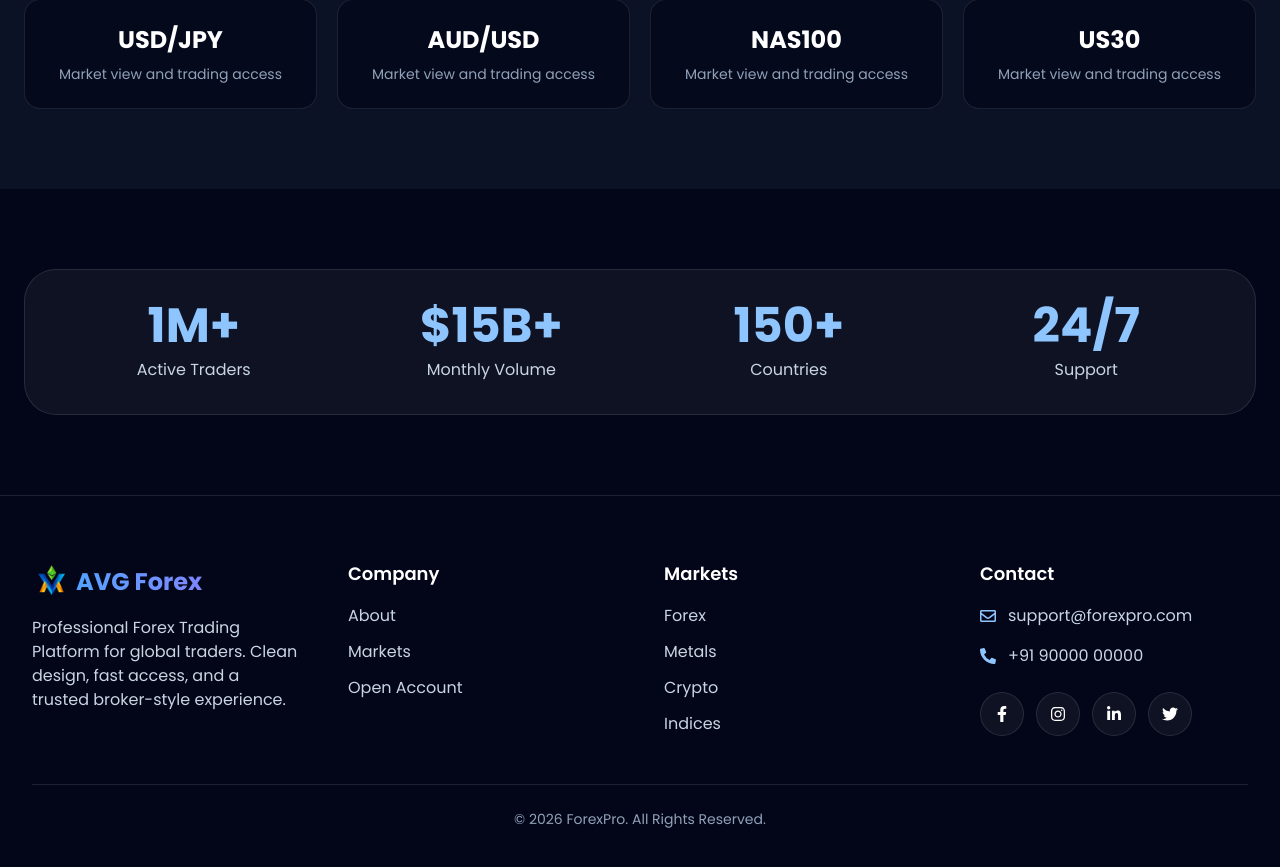
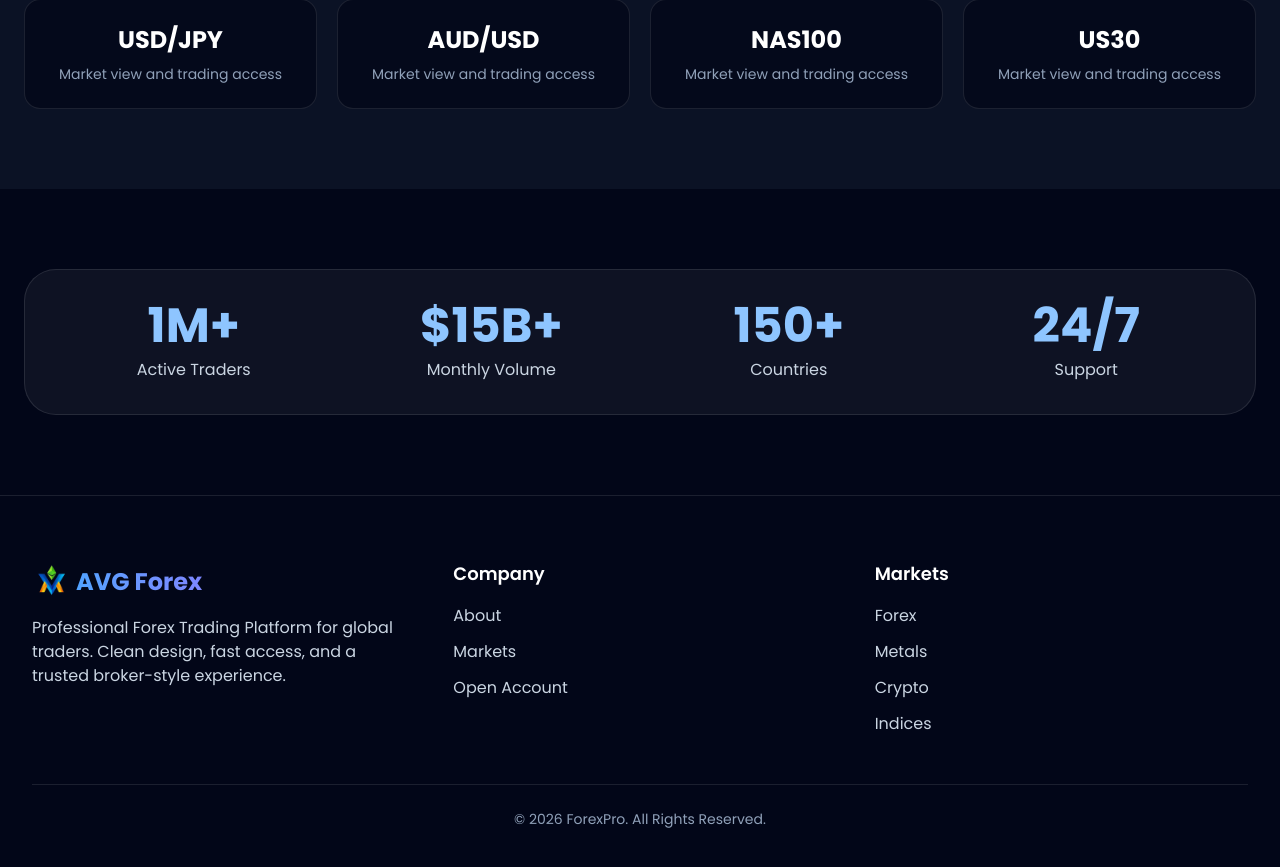
Before and after one commit to suriyanandhimalai555-prog/Brokerage_forex, a React (Vite) app in the folder client/: page / in a window 1280 px wide. Shown: the part 1743-2610 px from the top of the page. Built offline with nearby package versions, Linux system fonts and the light colour scheme; no server answers.

Commit message:
website 1

```diff
--- a/client/src/pages/Website.jsx
+++ b/client/src/pages/Website.jsx
@@ -333,7 +333,7 @@ const Website = () => {
       {/* Footer */}
       <footer id="contact" className="border-t border-white/10 bg-slate-950">
         <div className="mx-auto max-w-7xl px-4 py-16 sm:px-6 lg:px-8">
-          <div className="grid gap-12 lg:grid-cols-4">
+          <div className="grid gap-12 lg:grid-cols-3">
             <div className="lg:col-span-1">
               <h2 className="text-2xl font-extrabold flex items-center gap-1">
                 <img src={Logo} width={40} alt="logo" />
@@ -381,46 +381,7 @@ const Website = () => {
               </ul>
             </div>
 
-            <div>
-              <h3 className="text-lg font-semibold">Contact</h3>
-              <div className="mt-4 space-y-4 text-slate-300">
-                <p className="flex items-center gap-3">
-                  <FaRegEnvelope className="text-blue-300" />
-                  support@forexpro.com
-                </p>
-                <p className="flex items-center gap-3">
-                  <FaPhoneAlt className="text-blue-300" />
-                  +91 90000 00000
-                </p>
-              </div>
 
-              <div className="mt-6 flex flex-wrap gap-3">
-                <a
-                  href="#"
-                  className="flex h-11 w-11 items-center justify-center rounded-full border border-white/10 bg-white/5 transition hover:border-blue-400 hover:bg-blue-500/10"
-                >
-                  <FaFacebookF />
-                </a>
-                <a
-                  href="#"
-                  className="flex h-11 w-11 items-center justify-center rounded-full border border-white/10 bg-white/5 transition hover:border-blue-400 hover:bg-blue-500/10"
-                >
-                  <FaInstagram />
-                </a>
-                <a
-                  href="#"
-                  className="flex h-11 w-11 items-center justify-center rounded-full border border-white/10 bg-white/5 transition hover:border-blue-400 hover:bg-blue-500/10"
-                >
-                  <FaLinkedinIn />
-                </a>
-                <a
-                  href="#"
-                  className="flex h-11 w-11 items-center justify-center rounded-full border border-white/10 bg-white/5 transition hover:border-blue-400 hover:bg-blue-500/10"
-                >
-                  <FaTwitter />
-                </a>
-              </div>
-            </div>
           </div>
 
           <div className="mt-12 border-t border-white/10 pt-6 text-center text-sm text-slate-400">
```
